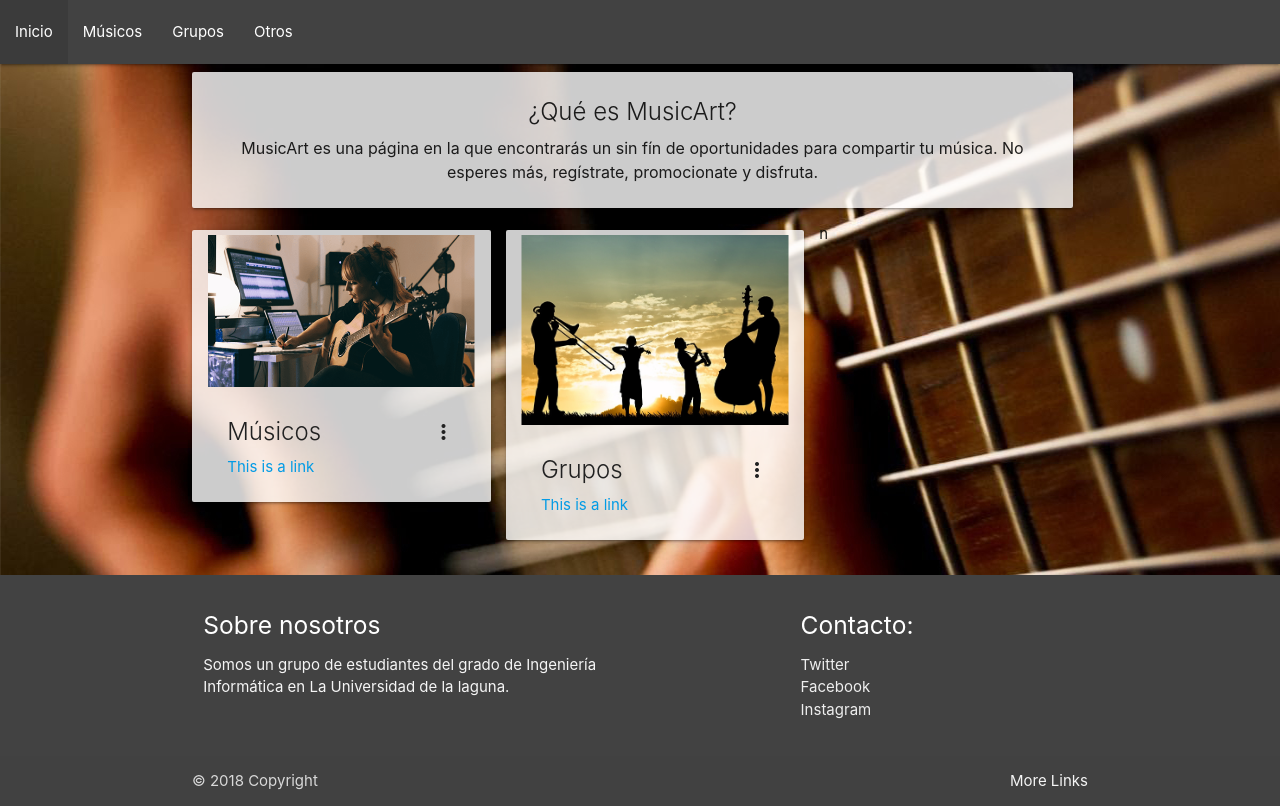
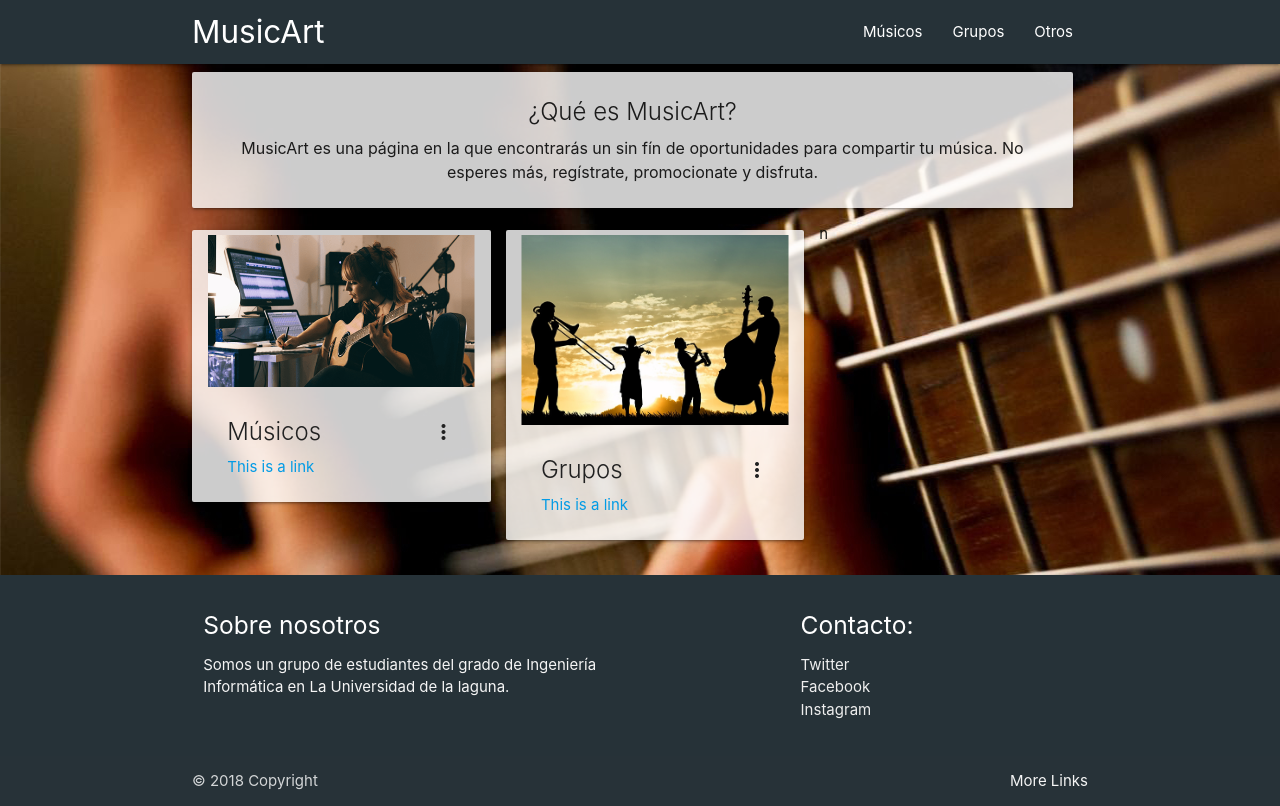
Before and after one commit to JYisus/web_uya, a plain HTML site: page index.html in a window 1280 px wide. Drawn offline with Linux system fonts and the light colour scheme.

Commit message:
Modificación de la barra de navegación y footer

```diff
--- a/index.html
+++ b/index.html
@@ -18,7 +18,7 @@
 
 <body>
   <header>
-    <!--Barra de navegación Materialize-->
+    <!--Barra de navegación Materialize
     <nav id="nav-bar-1" class="grey darken-3">
       <div class="nav-wrapper">
         <a href="#!" class="brand-logo right"></a>
@@ -31,7 +31,17 @@
       </div>
     </nav>
   </header>
-  <main>
+  <main> -->
+    <nav id="nav-bar-1" class="blue-grey darken-4">
+      <div class="container nav-wrapper">
+        <a href="#" class="brand-logo">MusicArt</a>
+        <ul id="nav-mobile" class="right hide-on-med-and-down">
+          <li><a href="#">Músicos</a></li>
+          <li><a href="#">Grupos</a></li>
+          <li><a href="#">Otros</a></li>
+        </ul>
+      </div>
+    </nav>
 
     <div class="row">
       <div class="container">
@@ -75,7 +85,7 @@
     </div>
   </main>
 
-  <footer class="page-footer grey darken-3">
+  <footer class="page-footer blue-grey darken-4">
     <div class="container">
       <div class="row">
         <div class="col l6 s12">
@@ -100,89 +110,6 @@
     </div>
   </footer>
 
-        <!--
-
-        <header><h1><strong>Promociona tu música</strong></h1></header>
-        <article>
-            <p>
-            <dfn>En esta web, podrás promocionarte a ti mismo en un pequeño espacio, para dar salida a tu carrera como musico.</dfn></p>
-            </p>
-            <p>
-                Sabemos que los inicios siempre son duros, por ello, te ayudamos.
-            </p>
-        </article>
-        <article>
-            <h2><strong>Busca tu grupo</strong></h2>
-            <p>
-            Animate a crear tu propia banda.
-            </p>
-            <p>
-            Si siempre has querido tener una y tocar con mas gente, pero no conoces a nadie, esta pagina es lo que buscas. Aqui podras conocer a gente con tus mismos gustos para practicar tu pasion.
-            </p>
-        </article>
-        <section>
-            En MusicArt puedes:
-            <ul>
-                <li>Promocinarte como músico.</li>
-                <li>Promocionar tu música.</li>
-                <li>Conocer gente con tus mismos intereses musicales.</li>
-                <li>Buscar otros músicos acordes a tu proyecto personal.</li>
-            </ul>
-            <p>
-                Solo tienes que seguir estos sencillos pasos:
-                <ol>
-                    <li>Registrate.</li>
-                    <li>Rellena la información referente a tus conocimientos musicales.</li>
-                    <li>Utiliza el buscador para encontrar lo que desees.</li>
-                    <li>¡Disfruta!</li>
-                </ol>
-            </p>
-        </section>
-        <img src="imagenes/imagen2.png" height="200px" />
-        <img src="imagenes/background.jpg" height="200px"/>
-        <table summary="Tabla que contiene los eventos programados por la plataforma">
-            <caption><em><h3>Eventos a lo largo del año</h3></em></caption>
-            <tr><td scope="col" colspan="1" rowspan="1"><strong>Fecha</strong></td><td scope="col" colspan="2" rowspan="1"><strong>Nombre de evento</strong></td><td scope="col" colspan="2" rowspan="1"><strong>Lugar</strong></td></tr>
-            <tr><td abbr="1_fecha" headers="f_1" colspan="1">15/01/2018</td><td abbr="nombre_1" headers="n_1" colspan="2"><abbr title="Se reunen los primeros grupos formados en el año mediante la plataforma">Primeros grupos del año</abbr></td><td abbr="lugar_1" headers="l_1" colspan="2">Santa Cruz de Tenerife</td></tr>
-            <tr><td abbr="2_fecha" headers="f_2" colspan="1">20/04/2018</td><td abbr="nombre_1" headers="n_2" colspan="2"><acronym title="Los grupos que conforman la plataforma presentan sus nuevas canciones de primavera">Lo nuevo de primavera</acronym></td><td abbr="lugar_2" headers="l_2" colspan="2">San Cristobal de la Laguna</td></tr>
-            <tr><td abbr="3_fecha" headers="f_3" colspan="1">02/08/2018</td><td abbr="nombre_1" headers="n_3" colspan="2"><a href="https://www.aronasummerfestival.com/">Grupos en Arona Summer Festival</a></td><td abbr="lugar_3" headers="l_3" colspan="2">Arona</td></tr>
-            <tr><td abbr="4_fecha" headers="f_4" colspan="1">27/12/2018</td><td abbr="nombre_1" headers="n_4" colspan="2">Finalizando el año</td><td abbr="lugar_4" headers="l_4" colspan="2">Santa Cruz de Tenerife</td></tr>
-        </table>
-        <h3><strong>Registrate aquí:</strong></h3>
-
-        <form name="registro">
-            <fieldset>
-                <legend>Datos personales</legend>
-                <input type="text" placeholder="Usuario" name="userid"/><br><br>
-                <input type="text" placeholder="Email" name="email"/><br><br>
-                <input type="password" placeholder="Contraseña" name="pswrd"/><br><br>
-            </fieldset>
-            <fieldset>
-                <legend>Gustos</legend>
-                <select>
-                    <option>Bajo</option>
-                    <option>Batería</option>
-                    <option>Cantante</option>
-                    <option>Guitarra</option>
-                </select>
-                <br><br>
-                <input type="textarea" name="areatexto" placeholder="Escriba aquí sus gustos..."/><br><br>
-            </fieldset>
-
-            <br>
-            <input type="button" onclick="check(this.form)" value="Login"/>
-
-            <input type="reset" value="Cancelar"/>
-
-        </form>
-        <footer>
-            <ul>
-                Contactos
-                <li>Teléfono: 671111111</li>
-                <li>Córreo: alu0100976731@ull.edu.es</li>
-            </ul>
-        </footer>
-    -->
         <script type="text/javascript" src="./jquery/dist/jquery.min.js"></script>
         <!--JavaScript at end of body for optimized loading-->
         <script type="text/javascript" src="js/materialize.min.js"></script>
```
